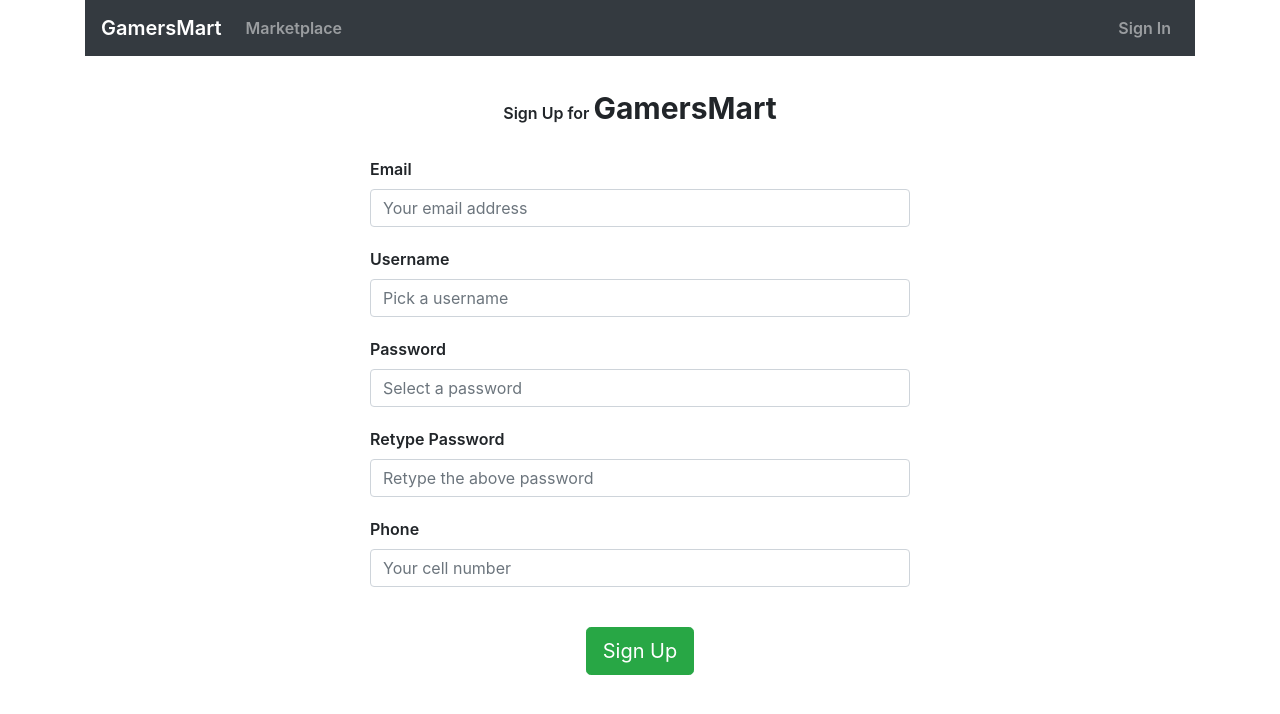
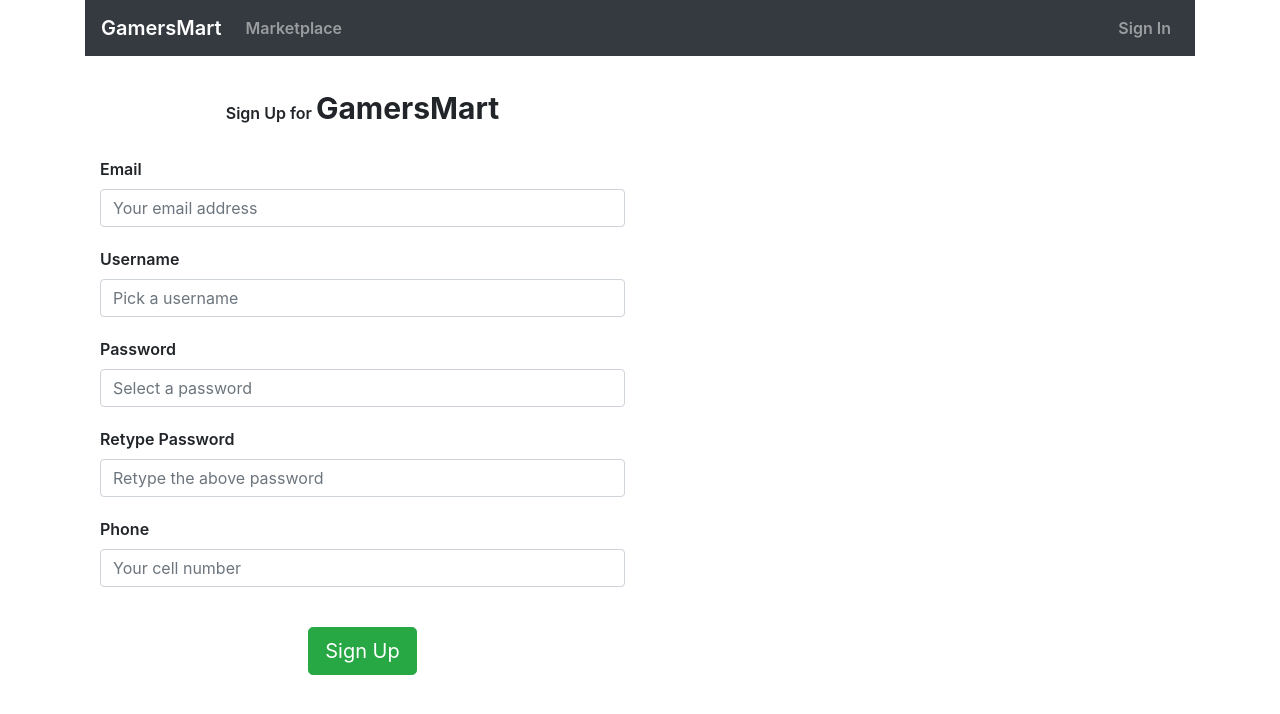
Before and after one commit to abhijit-tambe/Gamers-Mart-Frontend, a React (Create React App) app in the folder gamers-mart/: page /signup in a window 1280 px wide. Shown: the top 714 px of the page. Built offline with nearby package versions, Linux system fonts and the light colour scheme.

Commit message:
Update SignUpComponent.jsx

```diff
--- a/gamers-mart/src/components/SignUp/SignUpComponent.jsx
+++ b/gamers-mart/src/components/SignUp/SignUpComponent.jsx
@@ -6,47 +6,51 @@ class SignUpComponent extends Component{
     }
     render(){
         return(
-            <div>
+          <div className="signupmain">
+            {/* <div className="col-3"></div> */}
+            <div className="formarea col-6">
               <div className="signuplogo"> <p>Sign Up for <span className="gamersMart">GamersMart</span> </p></div>
-            <form>
-  <div class="row">
-    <div className="col-3"></div>
-    <div class="col-6">
+            {/* <form> */}
+  <div className="row">
+    {/* <div className="col-3"></div> */}
+    <div className="col-12">
       <label>Email</label>
       <input type="text" className="form-control" placeholder="Your email address"/>
     </div>
-    <div className="col-3"></div>
-    <div className="col-3"></div>
-    <div class="col-6">
+    {/* <div className="col-3"></div>
+    <div className="col-3"></div> */}
+    <div className="col-12">
     <label>Username</label>
       <input type="text" className="form-control" placeholder="Pick a username"/>
     </div>
-    <div className="col-3"></div>
-    <div className="col-3"></div>
-    <div class="col-6">
+    {/* <div className="col-3"></div>
+    <div className="col-3"></div> */}
+    <div className="col-12">
     <label>Password</label>
       <input type="text" className="form-control" placeholder="Select a password"/>
     </div>
-    <div className="col-3"></div>
-    <div className="col-3"></div>
-    <div class="col-6">
+    {/* <div className="col-3"></div>
+    <div className="col-3"></div> */}
+    <div className="col-12">
     <label>Retype Password</label>
       <input type="text" className="form-control" placeholder="Retype the above password"/>
     </div>
-    <div className="col-3"></div>
-    <div className="col-3"></div>
-    <div class="col-6">
+    {/* <div className="col-3"></div>
+    <div className="col-3"></div> */}
+    <div className="col-12">
     <label>Phone</label>
       <input type="text" className="form-control" placeholder="Your cell number"/>
     </div>
-    <div className="col-3"></div>
-    <div className="col-3"></div>
-    <div class="col-6">
+    {/* <div className="col-3"></div>
+    <div className="col-3"></div> */}
+    <div className="col-12">
     {/* <label>Sign Up</label> */}
       <button  className="btn btn-success btn-lg signupbtn" >Sign Up</button>
     </div>
   </div>
-</form>
+{/* </form> */}
+</div>
+{/* <div className="col-3"></div> */}
 </div>
         );
 
```
